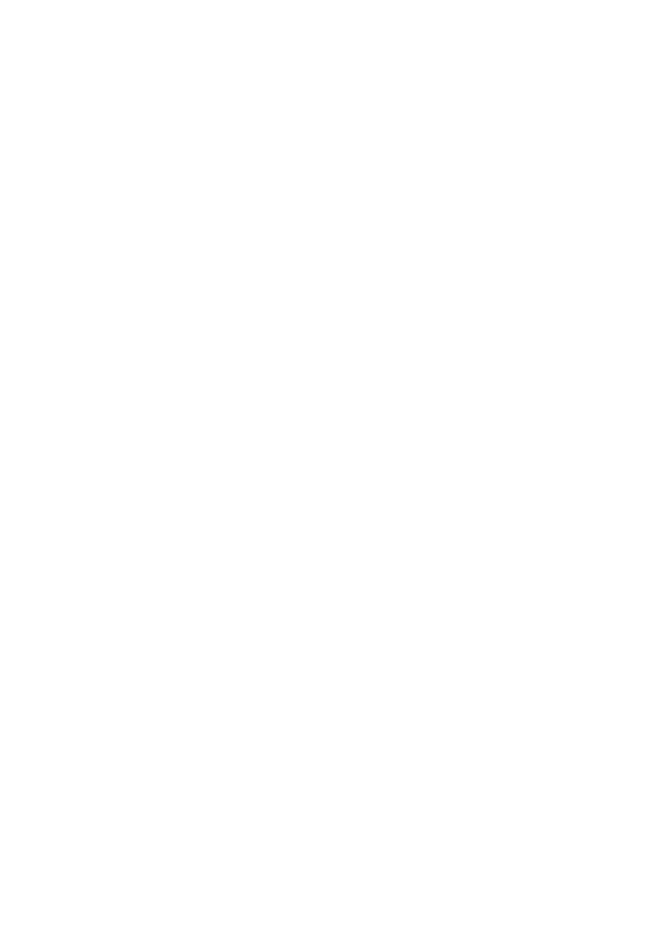
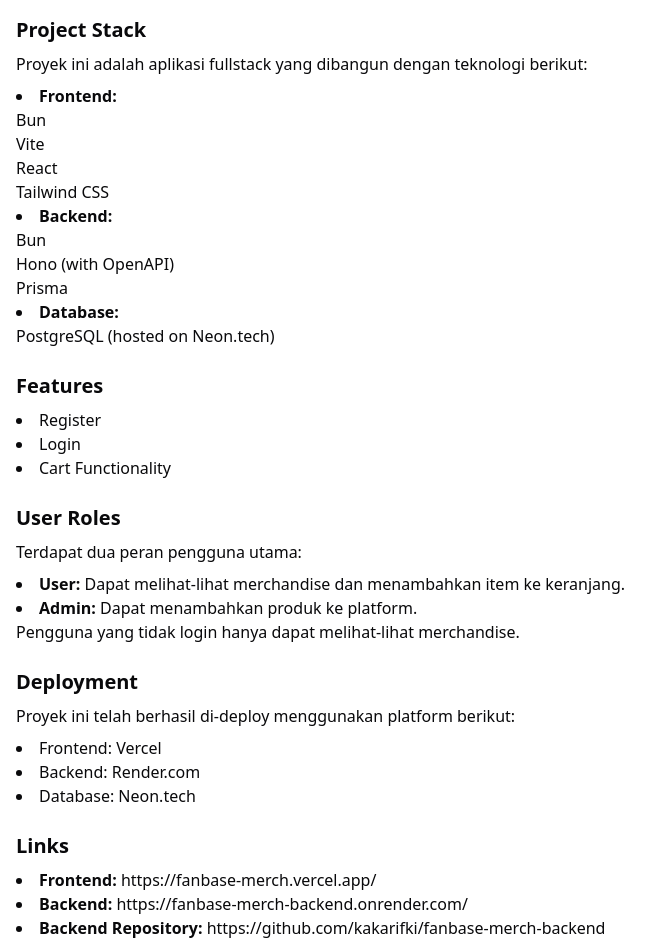
Before and after one commit to kakarifki/fanbase-merch, a React (Vite) app: page /about in a window 1280 px wide. Before the commit this address had no page. Shown: the part 320-1272 px from the top of the page, without its empty margins (0-671 px from the left). Before the commit the page ends 800 px from the top, so only its background shows below. Built offline with nearby package versions, Linux system fonts and the light colour scheme.

Commit message:
feat: add About page and update domain

```diff
--- /dev/null
+++ b/src/components/AboutPage.tsx
@@ -0,0 +1,109 @@
+// src/pages/AboutPage.tsx
+
+
+const AboutPage = () => {
+  return (
+    <div className="container mx-auto p-4">
+      <h1 className="text-3xl font-bold mb-4">About Fanbase Merch</h1>
+
+      <section className="mb-6">
+        <h2 className="text-xl font-semibold mb-2">Overview</h2>
+        <p className="mb-2">
+          Fanbase Merch adalah platform e-commerce yang didedikasikan untuk mengumpulkan dan menampilkan merchandise dari berbagai fanbase member JKT48. Idenya adalah untuk menyediakan satu tempat terpusat bagi para penggemar untuk mencari dan melihat-lihat merchandise favorit mereka.
+        </p>
+        <p>
+          Perlu diperhatikan bahwa website ini mungkin hanya berfungsi sebagai katalog. Untuk melakukan pembelian, pengguna harus menghubungi fanbase yang bersangkutan.
+        </p>
+      </section>
+
+      <section className="mb-6">
+        <h2 className="text-xl font-semibold mb-2">Project Stack</h2>
+        <p className="mb-2">
+          Proyek ini adalah aplikasi fullstack yang dibangun dengan teknologi berikut:
+        </p>
+        <ul className="list-disc list-inside mb-2">
+          <li>
+            <strong>Frontend:</strong>
+            <ul>
+              <li>Bun</li>
+              <li>Vite</li>
+              <li>React</li>
+              <li>Tailwind CSS</li>
+            </ul>
+          </li>
+          <li>
+            <strong>Backend:</strong>
+            <ul>
+              <li>Bun</li>
+              <li>Hono (with OpenAPI)</li>
+              <li>Prisma</li>
+            </ul>
+          </li>
+          <li>
+            <strong>Database:</strong>
+            <ul>
+              <li>PostgreSQL (hosted on Neon.tech)</li>
+            </ul>
+          </li>
+        </ul>
+      </section>
+
+      <section className="mb-6">
+        <h2 className="text-xl font-semibold mb-2">Features</h2>
+        <ul className="list-disc list-inside">
+          <li>Register</li>
+          <li>Login</li>
+          <li>Cart Functionality</li>
+          {/* Tambah fitur lain disini */}
+        </ul>
+      </section>
+
+      <section className="mb-6">
+        <h2 className="text-xl font-semibold mb-2">User Roles</h2>
+        <p className="mb-2">
+          Terdapat dua peran pengguna utama:
+        </p>
+        <ul className="list-disc list-inside">
+          <li>
+            <strong>User:</strong> Dapat melihat-lihat merchandise dan menambahkan item ke keranjang.
+          </li>
+          <li>
+            <strong>Admin:</strong> Dapat menambahkan produk ke platform.
+          </li>
+        </ul>
+        <p>
+            Pengguna yang tidak login hanya dapat melihat-lihat merchandise.
+        </p>
+      </section>
+
+      <section className="mb-6">
+        <h2 className="text-xl font-semibold mb-2">Deployment</h2>
+        <p className="mb-2">
+          Proyek ini telah berhasil di-deploy menggunakan platform berikut:
+        </p>
+        <ul className="list-disc list-inside">
+          <li>Frontend: Vercel</li>
+          <li>Backend: Render.com</li>
+          <li>Database: Neon.tech</li>
+        </ul>
+      </section>
+
+      <section>
+        <h2 className="text-xl font-semibold mb-2">Links</h2>
+        <ul className="list-disc list-inside">
+            <li>
+              <strong>Frontend:</strong> <a href="https://fanbase-merch.vercel.app/" target="_blank" rel="noopener noreferrer">https://fanbase-merch.vercel.app/</a>
+            </li>
+            <li>
+              <strong>Backend:</strong> <a href="https://fanbase-merch-backend.onrender.com/" target="_blank" rel="noopener noreferrer">https://fanbase-merch-backend.onrender.com/</a>
+            </li>
+              <li>
+                <strong>Backend Repository:</strong> <a href="https://github.com/kakarifki/fanbase-merch-backend" target="_blank" rel="noopener noreferrer">https://github.com/kakarifki/fanbase-merch-backend</a>
+              </li>
+          </ul>
+      </section>
+    </div>
+  );
+};
+
+export default AboutPage;
--- a/src/components/common/navbar.tsx
+++ b/src/components/common/navbar.tsx
@@ -36,6 +36,9 @@
           <Link to="/product" className="text-gray-600 hover:text-gray-800">
             Product
           </Link>
+          <Link to="/about" className="text-gray-600 hover:text-gray-800">
+            About
+          </Link>
           {/* search bar */}
           <form onSubmit={handleSubmit}>
             <Input
--- a/src/main.tsx
+++ b/src/main.tsx
@@ -16,6 +16,7 @@
 import HomePage from './components/home';
 import ProductDetailPage from './components/ProductDetailPage';
 import CartPage from './components/CartPage';
+import AboutPage from './components/AboutPage';
 
 // Create a client
 const queryClient = new QueryClient()
@@ -58,6 +59,10 @@
         path: "/cart", // Route Cart
         element: <CartPage />,
       },
+      {
+        path: "/about", // about page
+        element: <AboutPage />,
+      },
       // {
       //   path: "/faq",
       //   element: <Faq />,
```
Also changed, not shown: 1 other file (tests, documents, lock files or other folders).
